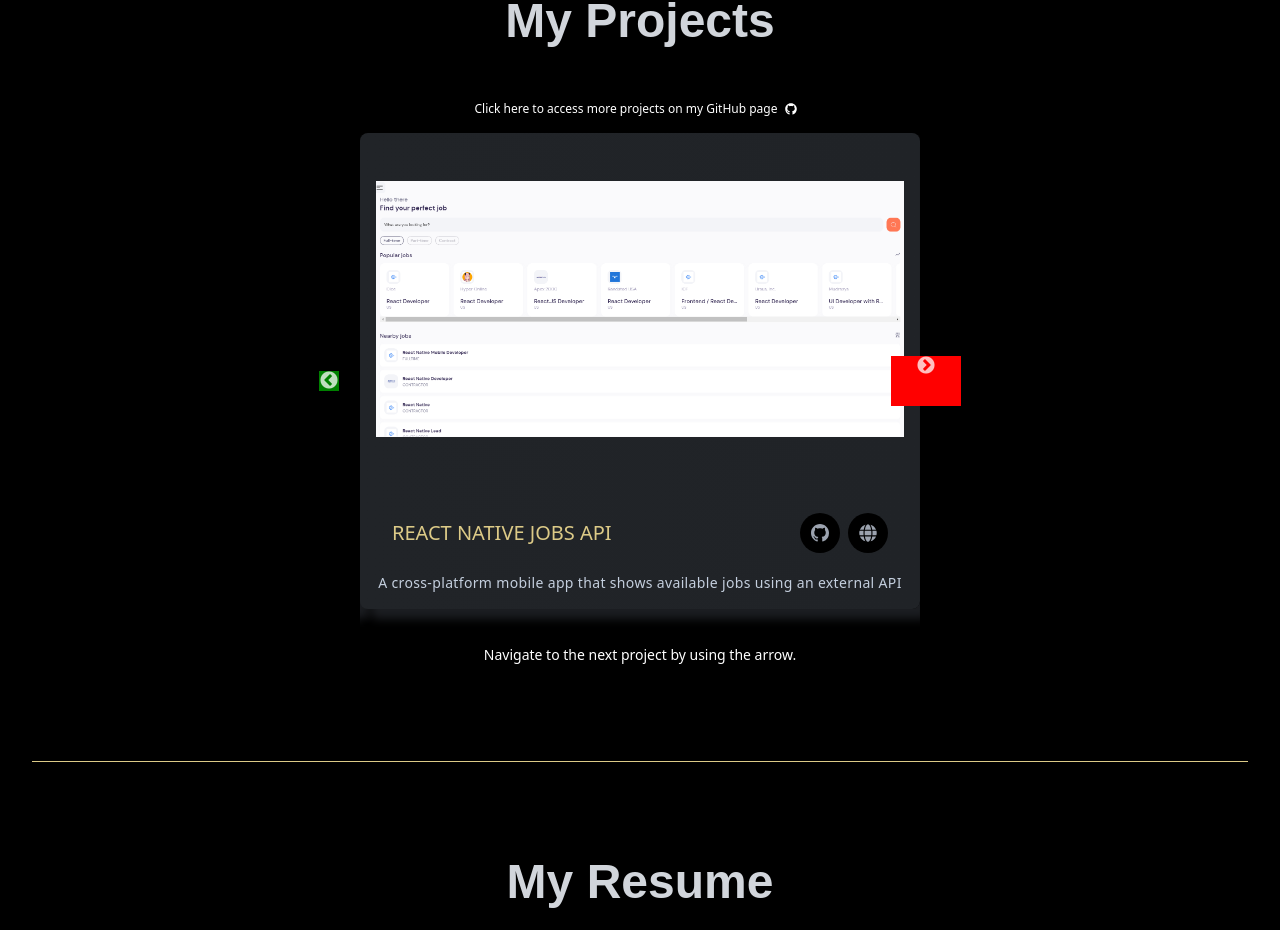
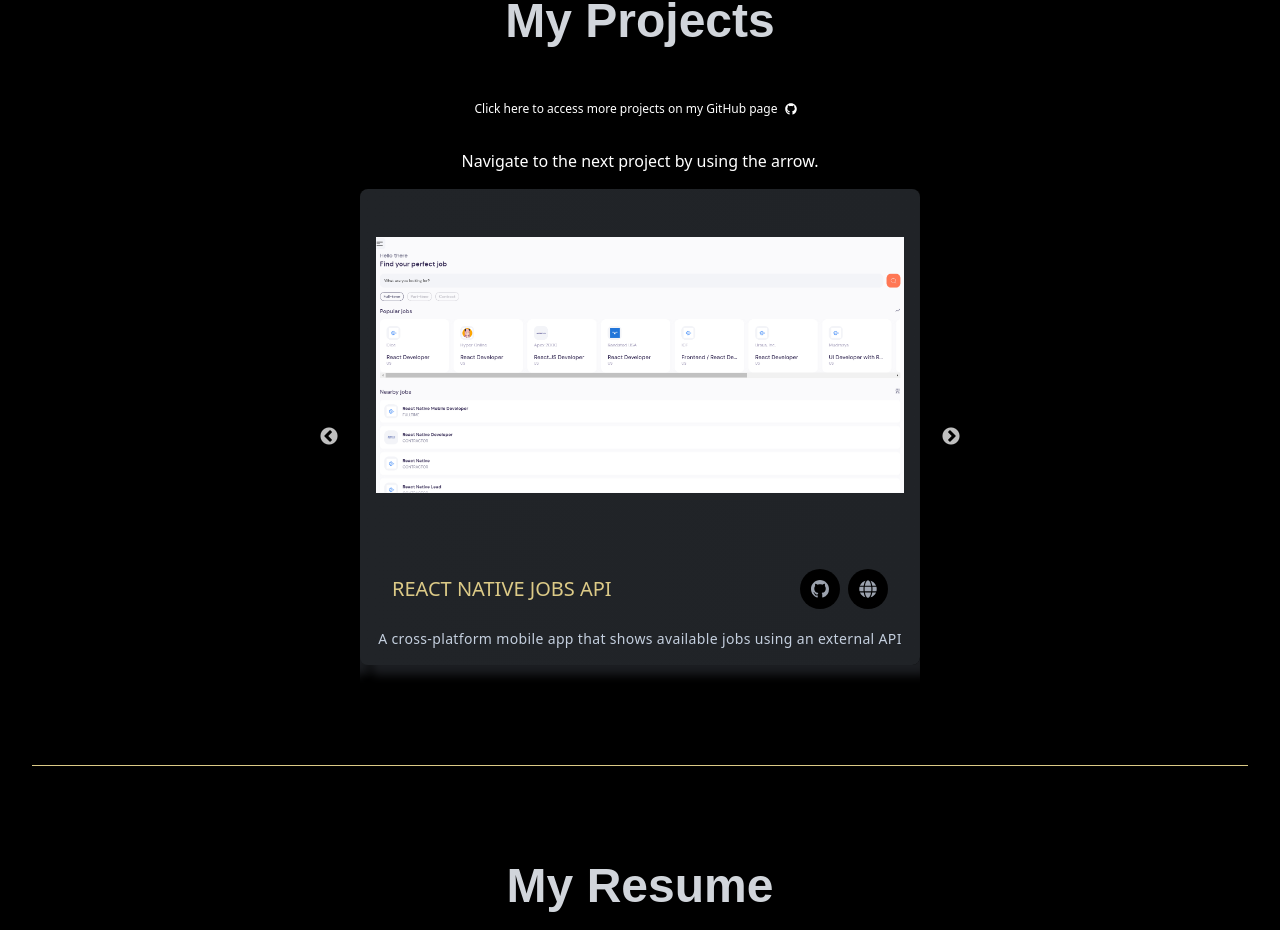
Before and after one commit to kulklex/kulklex2.0, a Next.js app: page / in a window 1280 px wide. Shown: the part 2189-3119 px from the top of the page. Built offline with nearby package versions, Linux system fonts and the light colour scheme.

Commit message:
Update Projects.tsx

```diff
--- a/components/Projects/Projects.tsx
+++ b/components/Projects/Projects.tsx
@@ -22,7 +22,7 @@ function NextArrow(props: Props) {
   return (
     <div
       className={className}
-      style={{ ...style, display: "block", background: "red", height: "50px", width: "70px" }}
+      style={{ ...style }}
       onClick={onClick}
     />
   )
@@ -33,7 +33,7 @@ function PrevArrow(props: Props) {
   return (
     <div
       className={className}
-      style={{ ...style, display: "block", background: "green" }}
+      style={{ ...style }}
       onClick={onClick}
     />
   )
@@ -49,8 +49,6 @@ export default function Projects({}: Props) {
     slidesToScroll: 1,
     autoplay: true,
     autoplaySpeed: 8000,
-    nextArrow: <NextArrow />,
-    prevArrow: <PrevArrow />
   }
 
   return (
@@ -65,6 +63,10 @@ export default function Projects({}: Props) {
             <Link href="https://github.com/kulklex/" target='_blank'><FaGithub /></Link>
           </span>
         </div>
+
+      <div className="flex justify-center item-center text-center py-4 text-white hover:text-designColor">
+        Navigate to the next project by using the arrow.
+      </div>
 
         <Slider {...settings} className="md:px-4 lg:w-[50%] flex justify-center items-center text-center">
           <div>
@@ -101,10 +103,6 @@ export default function Projects({}: Props) {
             <ProjectsCard title="Modern UI Landing-Page" desc="A complete responsive modern website design only" url={`https://nextjs-modern-ui-responsive-landing-page.vercel.app/`} gitHub="https://github.com/kulklex/ai-responsive-landing-page-ui" img={modernUI} />
           </div> */}
         </Slider>
-
-      <div className="text-sm flex justify-center item-center text-center py-4 text-white hover:text-designColor">
-        Navigate to the next project by using the arrow.
-      </div>
     </section>
   )
 }
```
